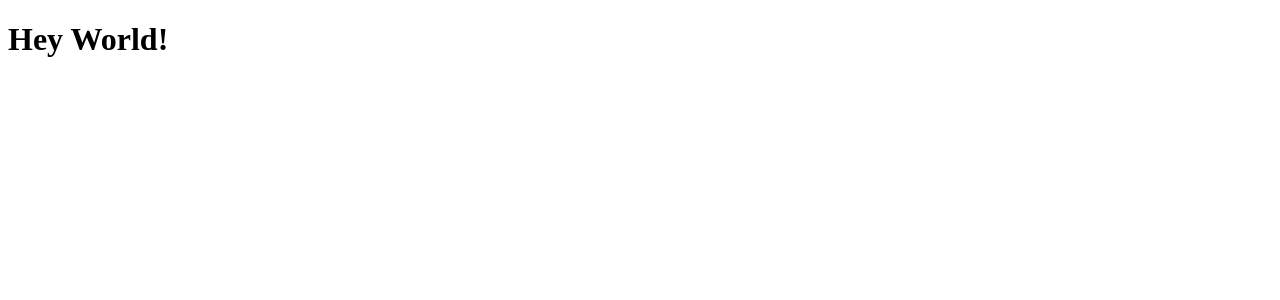
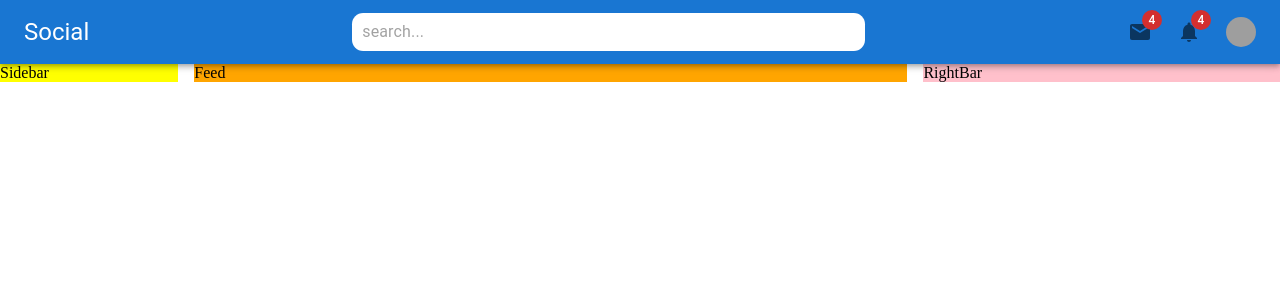
Before and after one commit to MFahadUmer/social-media, a React (Create React App) app: page / in a window 1280 px wide. Shown: the top 300 px of the page. Built offline with nearby package versions, Linux system fonts and the light colour scheme; grey boxes are pictures that could not be loaded.

Commit message:
Ads Navbar

```diff
--- a/public/index.html
+++ b/public/index.html
@@ -24,7 +24,12 @@
       work correctly both with client-side routing and a non-root public URL.
       Learn how to configure a non-root public URL by running `npm run build`.
     -->
-    <title>React App</title>
+    <title>Social</title>
+    <style>
+      * {
+        margin: 0;
+      }
+    </style>
   </head>
   <body>
     <noscript>You need to enable JavaScript to run this app.</noscript>
--- a/src/App.js
+++ b/src/App.js
@@ -1,8 +1,19 @@
+import {Box, Stack} from "@mui/material";
+import Sidebar from "./components/Sidebar";
+import Feed from "./components/Feed";
+import Rightbar from "./components/Rightbar";
+import Navbar from "./components/Navbar";
+
 function App() {
   return (
-    <div className="App">
-      <h1>Hey World!</h1>
-    </div>
+    <Box>
+        <Navbar />
+        <Stack direction="row" spacing={2} justifyContent="space-evenly">
+            <Sidebar />
+            <Feed />
+            <Rightbar />
+        </Stack>
+    </Box>
   );
 }
 
--- /dev/null
+++ b/src/components/Feed.jsx
@@ -0,0 +1,10 @@
+import React from 'react';
+import {Box} from "@mui/material";
+
+function Feed() {
+    return (
+        <Box bgcolor="orange" flex={4}>Feed</Box>
+    );
+}
+
+export default Feed;
--- /dev/null
+++ b/src/components/Navbar.jsx
@@ -0,0 +1,74 @@
+import React, {useState} from 'react';
+import {AppBar, Avatar, Badge, InputBase, Menu, MenuItem, styled, Toolbar, Typography} from "@mui/material";
+import {ConnectWithoutContact, Mail, Notifications} from "@mui/icons-material";
+
+function Navbar() {
+    const [open, setOpen] = useState(false)
+    const StyledToolbar = styled(Toolbar)({
+        display: "flex",
+        justifyContent: "space-between",
+    });
+    const Search = styled('div')(({theme}) => ({
+        backgroundColor: "white",
+        width: "40%",
+        borderRadius: "0.7rem",
+        padding: "3px 10px",
+    }));
+    const Icons = styled('div')(({theme}) => ({
+        display: "none",
+        gap: "25px",
+        alignItems: "center",
+        [theme.breakpoints.up("sm")]:{
+            display: "flex"
+        }
+    }))
+    const Profile = styled('div')(({theme}) => ({
+        display: "flex",
+        gap: "5px",
+        alignItems: "center",
+        [theme.breakpoints.up("sm")]:{
+            display: "none",
+        }
+    }))
+    return (
+        <AppBar position="sticky">
+            <StyledToolbar>
+                <Typography variant="h5" sx={{display: {xs: "none", sm: "block"}}}>Social</Typography>
+                <ConnectWithoutContact sx={{display: {xs: "block", sm: "none"}, fontSize:"36px"}} />
+                <Search> <InputBase  placeholder="search..." /> </Search>
+                <Icons>
+                    <Badge badgeContent={4} color="error">
+                        <Mail color="action" />
+                    </Badge>
+                    <Badge badgeContent={4} color="error">
+                        <Notifications color="action" />
+                    </Badge>
+                    <Avatar onClick={() => {setOpen(true)}} sx={{width: "30px", height: "30px"}} alt="Muhammad Fahad Umer" src="https://res.cloudinary.com/torre-technologies-co/image/upload/c_fill,h_150,w_150/v0/origin/starrgate/users/profile_8531aed25eb4fe182b53de57618e807df83610e8.jpg" />
+                </Icons>
+                <Profile onClick={() => setOpen(true)}>
+                    <Avatar sx={{width: "30px", height: "30px"}} alt="Muhammad Fahad Umer" src="https://res.cloudinary.com/torre-technologies-co/image/upload/c_fill,h_150,w_150/v0/origin/starrgate/users/profile_8531aed25eb4fe182b53de57618e807df83610e8.jpg" />
+                    <Typography variant="span">Muhammad</Typography>
+                </Profile>
+            </StyledToolbar>
+            <Menu
+                id="basic-menu"
+                open={open}
+                onClose={() => setOpen(false)}
+                anchorOrigin = {{
+                    vertical: 'top',
+                    horizontal: "right",
+                }}
+
+                MenuListProps={{
+                    'aria-labelledby': 'basic-button',
+                }}
+            >
+                <MenuItem>Profile</MenuItem>
+                <MenuItem>My account</MenuItem>
+                <MenuItem>Logout</MenuItem>
+            </Menu>
+        </AppBar>
+    );
+}
+
+export default Navbar;
--- /dev/null
+++ b/src/components/Rightbar.jsx
@@ -0,0 +1,10 @@
+import React from 'react';
+import {Box} from "@mui/material";
+
+function Rightbar() {
+    return (
+        <Box bgcolor="pink" flex={2} sx={{display: {xs: "none", sm: "flex"}}}>RightBar</Box>
+    );
+}
+
+export default Rightbar;
--- /dev/null
+++ b/src/components/Sidebar.jsx
@@ -0,0 +1,10 @@
+import React from 'react';
+import {Box} from "@mui/material";
+
+function Sidebar() {
+    return (
+        <Box bgcolor="yellow" flex={1} sx={{display: {xs: "none", md: "flex"}}} >Sidebar</Box>
+    );
+}
+
+export default Sidebar;
```
